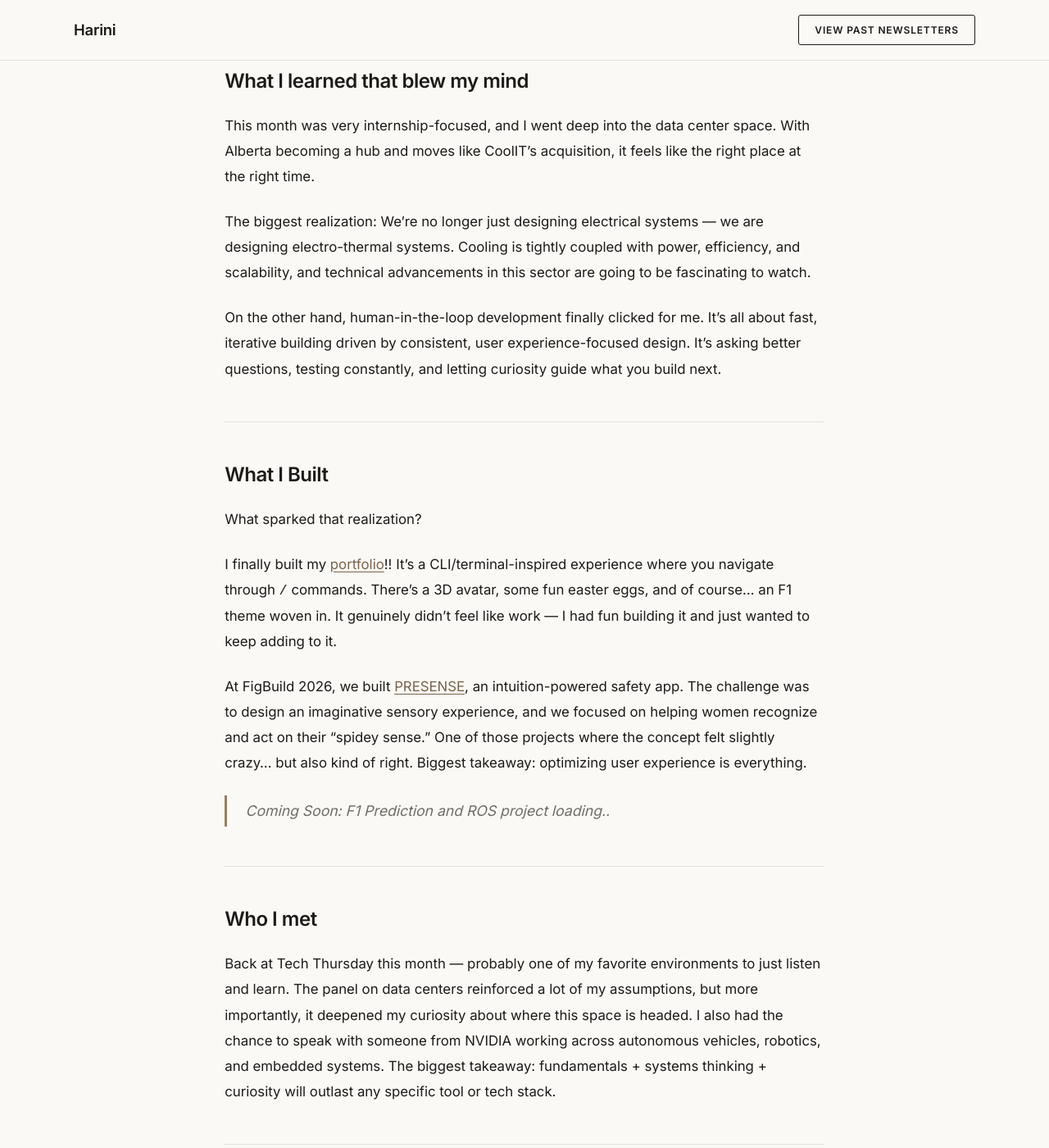
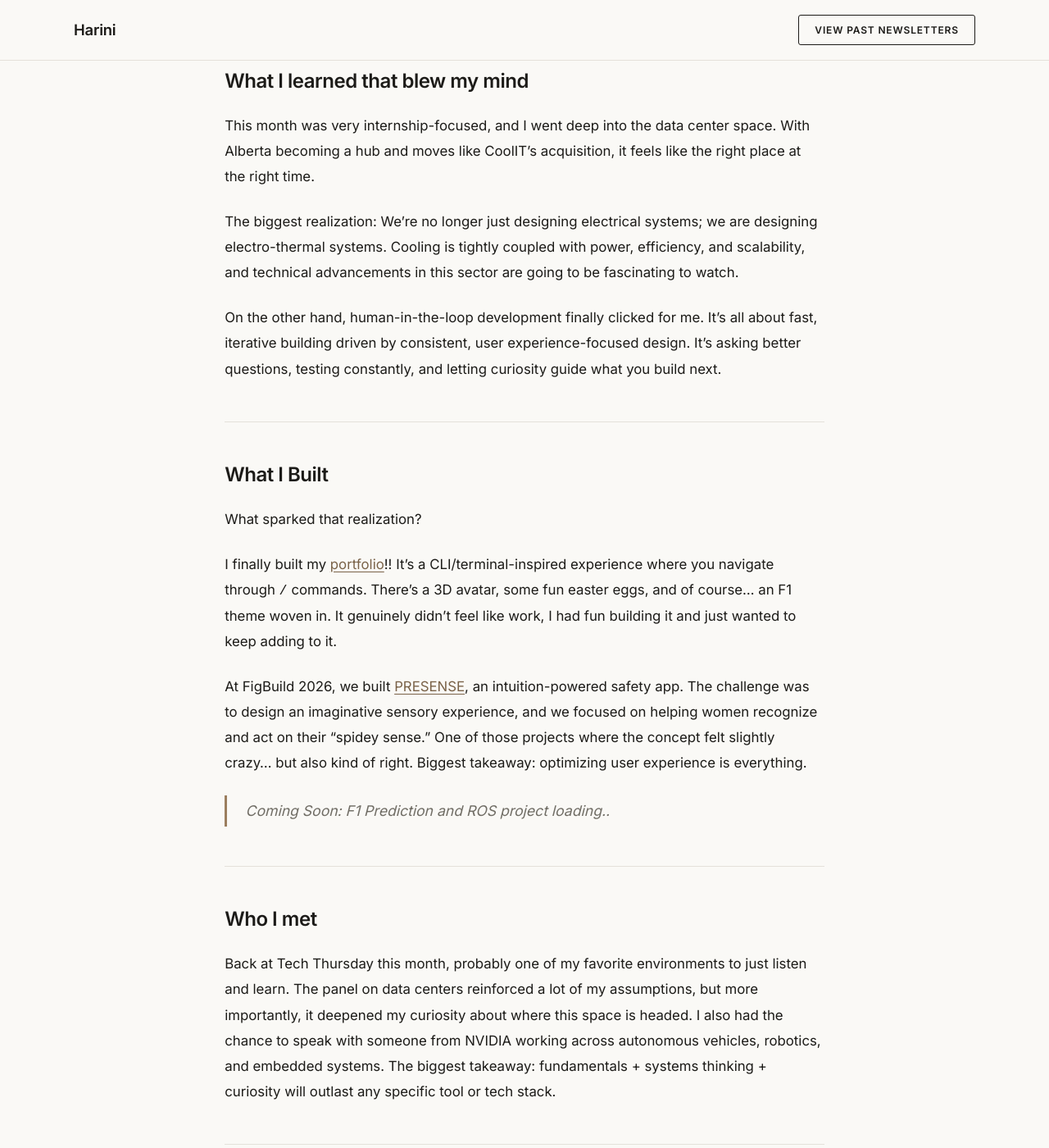
Before and after one commit to Harini-UW/harini.lol, a Jekyll site: the page built from _posts/2026-03-01-march-2026.md, in a window 1280 px wide and 1400 px high, scrolled down 520 px. Shown: the whole window at 82% size. Built offline with Jekyll 4.4.1, drawn with Linux system fonts in a browser that asks for light colours; some web fonts are replaced; some of the changed text lies outside the part shown.

Commit message:
Fix punctuation and enhance clarity in March 2026 post
Corrected punctuation and improved sentence structure in various sections for clarity.

```diff
--- a/_posts/2026-03-01-march-2026.md
+++ b/_posts/2026-03-01-march-2026.md
@@ -20,7 +20,7 @@ I’m curious about too many things, some niche, some utterly mainstream, but th
 This month was very internship-focused, and I went deep into the data center space. With Alberta becoming a hub and moves like CoolIT's acquisition, it feels like the right place at the right time.
 
 The biggest realization:
-We're no longer just designing electrical systems — we are designing electro-thermal systems. Cooling is tightly coupled with power, efficiency, and scalability, and technical advancements in this sector are going to be fascinating to watch.
+We're no longer just designing electrical systems; we are designing electro-thermal systems. Cooling is tightly coupled with power, efficiency, and scalability, and technical advancements in this sector are going to be fascinating to watch.
 
 On the other hand, human-in-the-loop development finally clicked for me.
 It's all about fast, iterative building driven by consistent, user experience-focused design. It's asking better questions, testing constantly, and letting curiosity guide what you build next.
@@ -32,7 +32,7 @@ It's all about fast, iterative building driven by consistent, user experience-fo
 What sparked that realization?
 
 I finally built my [portfolio](https://harini-uw-portfolio.vercel.app/)!!
-It's a CLI/terminal-inspired experience where you navigate through `/` commands. There's a 3D avatar, some fun easter eggs, and of course… an F1 theme woven in. It genuinely didn't feel like work — I had fun building it and just wanted to keep adding to it.
+It's a CLI/terminal-inspired experience where you navigate through `/` commands. There's a 3D avatar, some fun easter eggs, and of course… an F1 theme woven in. It genuinely didn't feel like work, I had fun building it and just wanted to keep adding to it.
 
 At FigBuild 2026, we built [PRESENSE](https://devpost.com/software/presense-fgen5v), an intuition-powered safety app.
 The challenge was to design an imaginative sensory experience, and we focused on helping women recognize and act on their "spidey sense." One of those projects where the concept felt slightly crazy… but also kind of right. Biggest takeaway: optimizing user experience is everything.
@@ -43,13 +43,13 @@ The challenge was to design an imaginative sensory experience, and we focused on
 
 ## Who I met
 
-Back at Tech Thursday this month — probably one of my favorite environments to just listen and learn. The panel on data centers reinforced a lot of my assumptions, but more importantly, it deepened my curiosity about where this space is headed. I also had the chance to speak with someone from NVIDIA working across autonomous vehicles, robotics, and embedded systems. The biggest takeaway: fundamentals + systems thinking + curiosity will outlast any specific tool or tech stack.
+Back at Tech Thursday this month, probably one of my favorite environments to just listen and learn. The panel on data centers reinforced a lot of my assumptions, but more importantly, it deepened my curiosity about where this space is headed. I also had the chance to speak with someone from NVIDIA working across autonomous vehicles, robotics, and embedded systems. The biggest takeaway: fundamentals + systems thinking + curiosity will outlast any specific tool or tech stack.
 
 ---
 
 ## Personal Goals
 
-I made a real effort to stay consistent after work and lock in for the upcoming semester. Fortunately, I got completely pulled into *A Good Girl's Guide to Murder* — I could not put it down and it was truly my escape this month.
+I made a real effort to stay consistent after work and lock in for the upcoming semester. Fortunately, I got completely pulled into *A Good Girl's Guide to Murder*. I could not put it down and it was truly my escape this month.
 
 ## Joke that sums up my month
 
```
